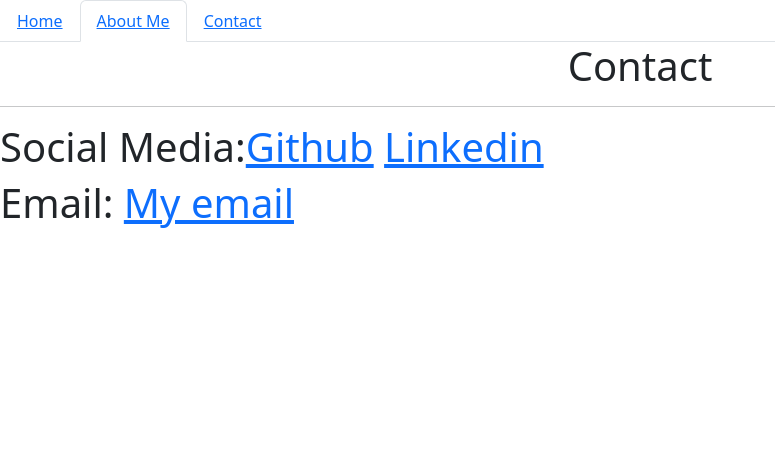
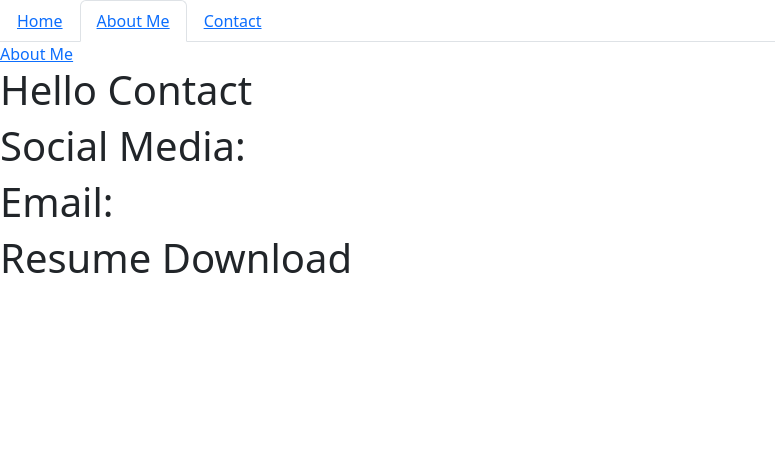
Before and after one commit to loex345/my_portfolio, a Django app: page /contact/ in a window 1280 px wide, after a click on "About Me". Shown: the top 472 px of the page, without its empty margins (0-775 px from the left). Run offline with Django 4.2, Linux system fonts and the light colour scheme.

Commit message:
Revert "Other pages added, About and Contact"
This reverts commit 7abc2f860988030c3196b6fa6d44fdf5c4404475.

```diff
--- a/my_new_app/static/css/style.css
+++ b/my_new_app/static/css/style.css
@@ -20,7 +20,3 @@
 .imgdec {
  text-align: right;
 }
-
-#imgabout {
-  border-radius: 50%;
-}
--- a/my_new_app/templates/base.html
+++ b/my_new_app/templates/base.html
@@ -24,7 +24,7 @@
       </ul>
       <div class="tab-content" id="myTabContent">
         <div class="tab-pane fade show active" id="home-tab-pane" role="tabpanel" aria-labelledby="home-tab" tabindex="0"><a href="/"></a></div>
-        <div class="tab-pane fade" id="aboutme-tab-pane" role="tabpanel" aria-labelledby="aboutme-tab" tabindex="0"><a href="/about"></a></div>
+        <div class="tab-pane fade" id="aboutme-tab-pane" role="tabpanel" aria-labelledby="aboutme-tab" tabindex="0"><a href="/about">About Me</a></div>
         <div class="tab-pane fade" id="contact-tab-pane" role="tabpanel" aria-labelledby="contact-tab" tabindex="0"><a href="/contact"></a></div>
         <div class="tab-pane fade" id="disabled-tab-pane" role="tabpanel" aria-labelledby="disabled-tab" tabindex="0">...</div>
       </div>
--- a/my_new_app/templates/contact.html
+++ b/my_new_app/templates/contact.html
@@ -1,7 +1,7 @@
 {% extends 'base.html' %}
 {% block content %}
- <h1 id="centertitle"> Contact</h1>
- <hr />
- <h1>Social Media:<a href="https://github.com/loex345">Github</a> <a href="www.linkedin.com/in/ernestgmaitland"> Linkedin</a></h1>
- <h1>Email: <a href="mailto:maitlandeg@gmail.com">My email</a></h1>
+ <h1> Hello Contact</h1>
+ <h1>Social Media:</h1>
+ <h1>Email:</h1>
+ <h1>Resume Download</h1>
 {% endblock %}
--- a/my_new_app/templates/home.html
+++ b/my_new_app/templates/home.html
@@ -6,7 +6,7 @@
         <div class="container-fluid py-5 row">
             <div class="col">
                 <h1 class="display-5 fw-bold">Hello World</h1>
-                <blockquote>My name is Ernest Maitland and I am a developer welcome!
+                <blockquote>My Ernest Maitland and I am a developer
                 </blockquote>
                   </div>
                 <div class="col">
```
Also changed, not shown: my_new_app/templates/about.html (+4 -13 lines).
